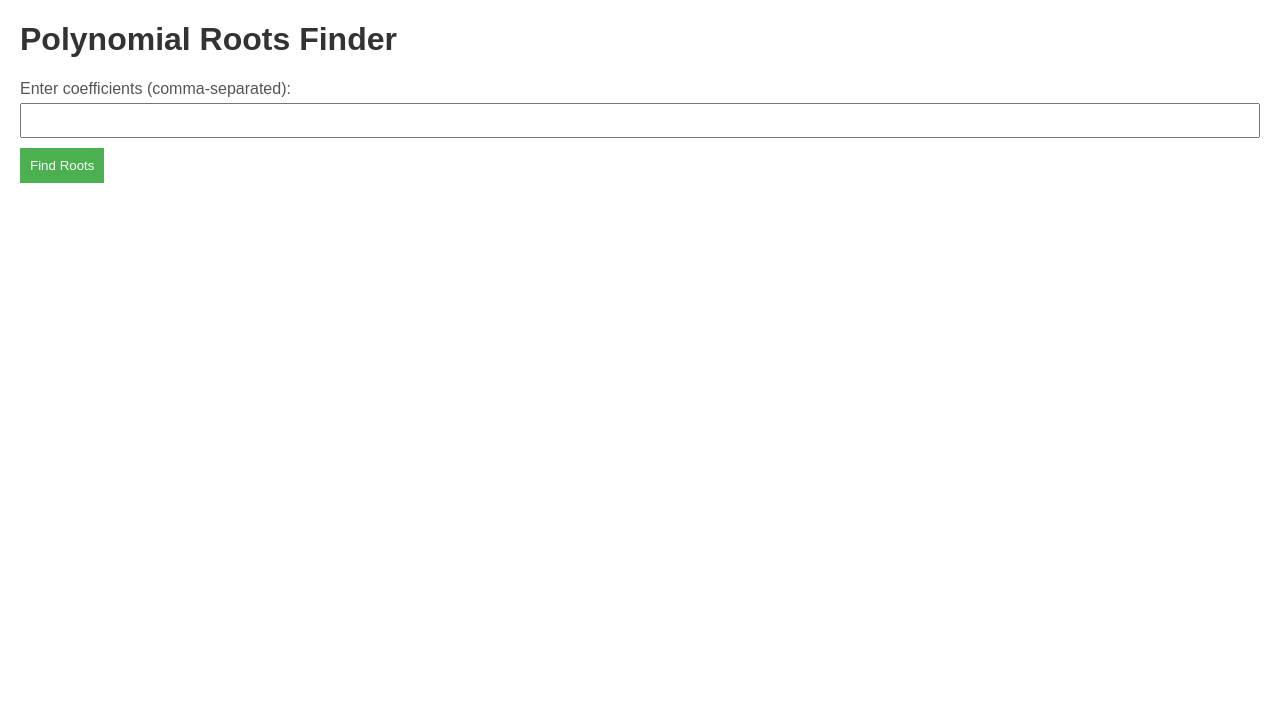
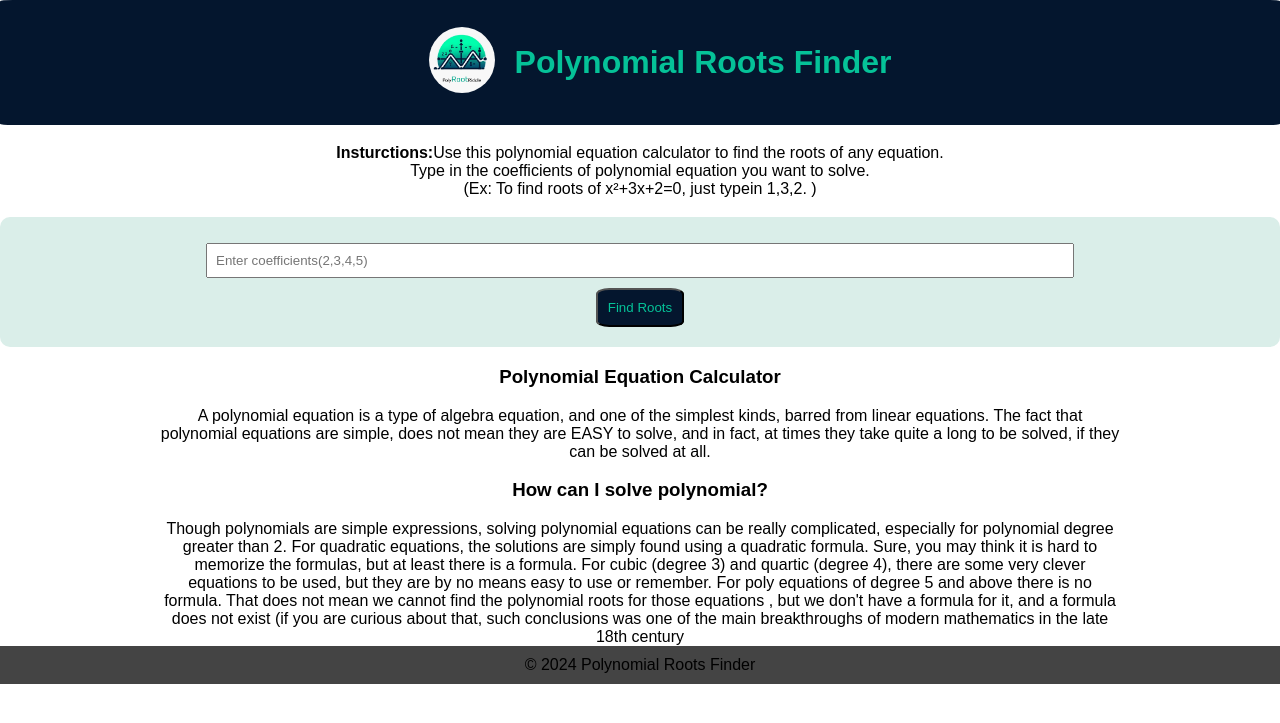
Before and after one commit to ProffGarryOak/FLASK-polyroot, a Flask app: page / in a window 1280 px wide. Shown: the top 723 px of the page. Run offline with Flask 3, Linux system fonts and the light colour scheme.

Commit message:
css added

```diff
--- a/app.py
+++ b/app.py
@@ -9,6 +9,8 @@ def format_polynomial(coefficients):
     degree = len(coefficients) - 1
 
     def term(coef, exp):
+        if int(coef) == coef:
+            coef = int(coef)
         if exp == 0:
             return str(coef)
         elif exp == 1:
--- a/templates/index.html
+++ b/templates/index.html
@@ -7,23 +7,59 @@
     <title>Polynomial Roots Finder</title>
     <style>
       body {
-        justify-content: center;
         font-family: Arial, sans-serif;
-        margin: 20px;
+        margin: 0;
+        padding: 0;
+
+        align-items: center;
+        background-color: rgb(255, 255, 255);
+        color: rgb(0, 0, 0);
+      }
+
+      .container {
+        max-width: auto;
+        text-align: center;
+        margin: 0 auto;
+        padding: 20px;
+        background-color: #daeee9;
+        border-radius: 10px;
+      }
+      .vidhi {
+        margin: 1.5% 1.5%;
+        font-family: sans-serif;
+        text-align: center;
+      }
+      .gyan {
+        font-family: sans-serif;
+        text-align: center;
+        align-items: center;
+        max-width: 75%;
+
+        margin: 0 auto;
+      }
+      .topbar {
+        background-color: #04162e;
+        padding: 0.5%;
+        text-align: center;
+        border-radius: 1%;
       }
 
       h1 {
-        color: #333;
+        color: #05c298;
+        font-family: sans-serif;
       }
 
       form {
-        margin-top: 20px;
+        margin-top: 0.5%;
+        padding-left: 15%;
+        padding-right: 15%;
+        text-align: center;
       }
 
       label {
         display: block;
         margin-bottom: 5px;
-        color: #555;
+        color: #ccc;
       }
 
       input {
@@ -34,29 +70,74 @@
       }
 
       button {
-        background-color: #4caf50;
-        color: white;
+        background-color: #04162e;
+        color: #05c298;
         padding: 10px;
-        border: none;
+        border-radius: 15%;
         cursor: pointer;
       }
 
       h2 {
         margin-top: 20px;
-        color: #333;
+        color: #04162e;
       }
 
       p {
-        color: #555;
+        color: #04162e;
+        font-family: sans-serif;
+      }
+      .litems {
+        list-style: none;
+        display: flex;
+        align-items: center;
+        justify-content: center;
+      }
+
+      .litems li {
+        margin: 0 10px;
+      }
+      .logo {
+        max-width: 100%; /* Set maximum width to 100% of the container */
+        max-height: 66px; /* Set maximum height as needed */
+        width: auto; /* Make the image responsive */
+        height: auto;
+        border-radius: 50%;
+      }
+      .footer {
+        background-color: #444;
+        padding: 10px;
+        text-align: center;
       }
     </style>
   </head>
   <body>
-    <h1>Polynomial Roots Finder</h1>
-
+    <div class="topbar">
+      <ul class="litems">
+        <li>
+          <img
+            src="{{ url_for('static', filename='logo.png') }}"
+            alt="logo"
+            class="logo"
+          />
+        </li>
+        <li><h1>Polynomial Roots Finder</h1></li>
+      </ul>
+    </div>
+    <div class="vidhi">
+      <b>Insturctions:</b>Use this polynomial equation calculator to find the
+      roots of any equation.<br />Type in the coefficients of polynomial
+      equation you want to solve. <br />(Ex: To find roots of x²+3x+2=0, just
+      typein 1,3,2. )
+    </div>
+    <div class="container">
       <form method="post" action="/">
-      <label for="coefficients">Enter coefficients (comma-separated):</label>
-      <input type="text" id="coefficients" name="coefficients" required />
+        <input
+          type="text"
+          id="coefficients"
+          placeholder="Enter coefficients(2,3,4,5)"
+          name="coefficients"
+          required
+        />
         <button type="submit">Find Roots</button>
       </form>
 
@@ -67,5 +148,30 @@
       <h2>Roots:</h2>
       <p>{{ roots | safe }}</p>
       {% endif %}
+    </div>
+    <div class="gyan">
+      <h3>Polynomial Equation Calculator</h3>
+      A polynomial equation is a type of algebra equation, and one of the
+      simplest kinds, barred from linear equations. The fact that polynomial
+      equations are simple, does not mean they are EASY to solve, and in fact,
+      at times they take quite a long to be solved, if they can be solved at
+      all.<br />
+      <h3>How can I solve polynomial?</h3>
+
+      Though polynomials are simple expressions, solving polynomial equations
+      can be really complicated, especially for polynomial degree greater than
+      2. For quadratic equations, the solutions are simply found using a
+      quadratic formula. Sure, you may think it is hard to memorize the
+      formulas, but at least there is a formula. For cubic (degree 3) and
+      quartic (degree 4), there are some very clever equations to be used, but
+      they are by no means easy to use or remember. For poly equations of degree
+      5 and above there is no formula. That does not mean we cannot find the
+      polynomial roots for those equations , but we don't have a formula for it,
+      and a formula does not exist (if you are curious about that, such
+      conclusions was one of the main breakthroughs of modern mathematics in the
+      late 18th century
+    </div>
+
+    <div class="footer">© 2024 Polynomial Roots Finder</div>
   </body>
 </html>
```
Also changed, not shown: README.md, static/logo.png (added). Lines whose indentation alone changed are shown as unchanged.
